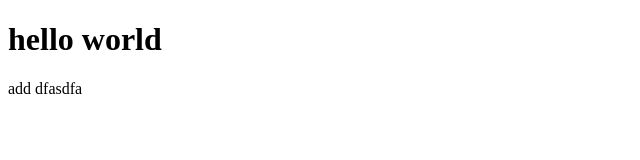
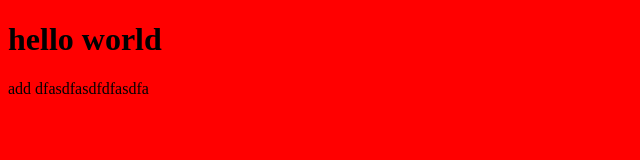
Before and after one commit to gaconn/manguonmo, a plain HTML site: page index.html in a window 1280 px wide. Shown: the whole page, without its empty margins (0-640 px from the left). Drawn offline with Linux system fonts and the light colour scheme.

Commit message:
tao background

```diff
--- a/index.html
+++ b/index.html
@@ -5,9 +5,13 @@
     <meta http-equiv="X-UA-Compatible" content="IE=edge">
     <meta name="viewport" content="width=device-width, initial-scale=1.0">
     <title>Document</title>
+	<style> body{
+			background: red;
+		}
+	 </style>
 </head>
 <body>
     <h1>hello world</h1>
-	<p>add dfasdfa</p>
+	<p>add dfasdfasdfdfasdfa</p>
 </body>
 </html>
```
